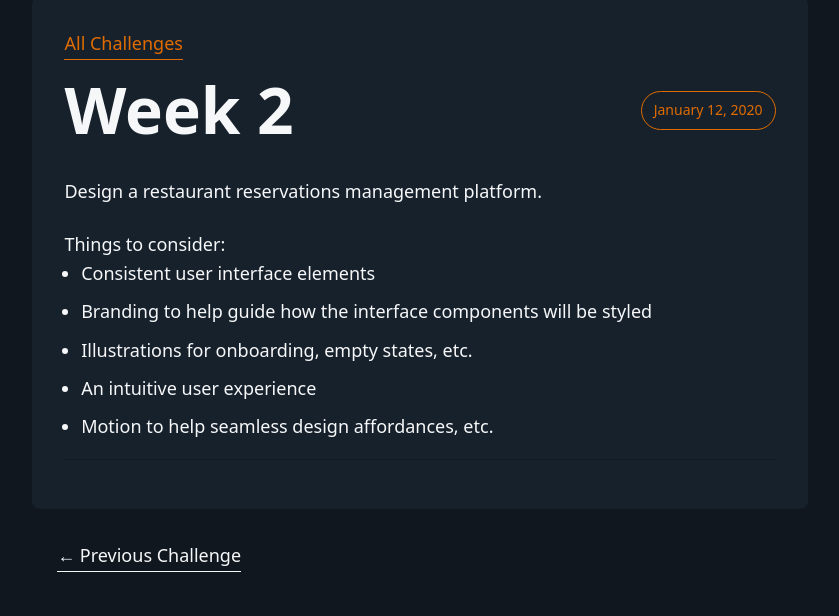
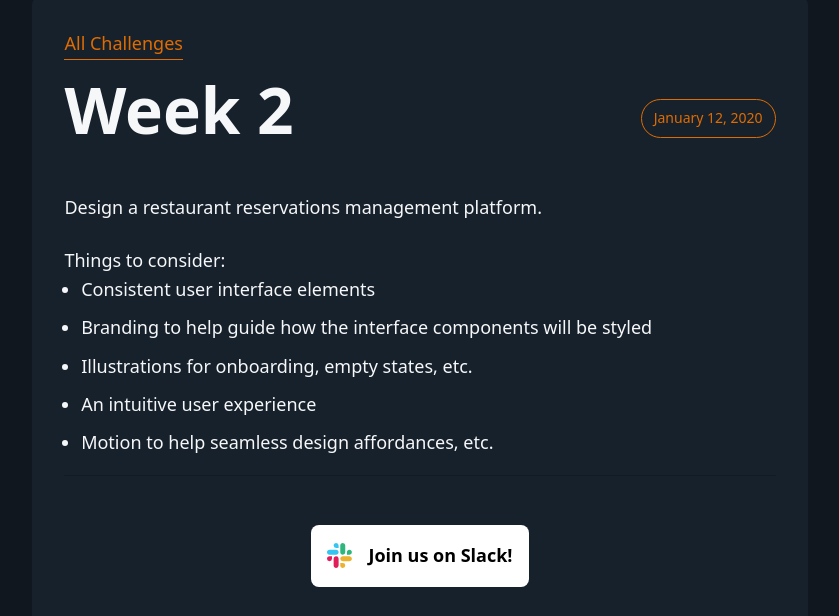
Before and after one commit to TampaBayDesigners/design-challenges-2020, a Gatsby site: page /week-2/ in a window 1280 px wide. Shown: the part 184-800 px from the top of the page, without its empty margins (220-1059 px from the left). Built offline with nearby package versions, Linux system fonts and the light colour scheme; Gatsby itself is replaced by a stand-in of ours; some packages are replaced by stand-ins of ours.

Commit message:
add slack button to posts

```diff
--- a/src/components/Card/index.js
+++ b/src/components/Card/index.js
@@ -17,3 +17,15 @@ export const CardHover = styled(Card)`
     color: ${theme.white};
   }
 `;
+
+export const CardHeader = styled.header`
+  display: flex;
+  align-items: center;
+  justify-content: space-between;
+  margin-bottom: 3.2rem;
+  margin-top: 1.6rem;
+  @media screen and (max-width: 768px) {
+    flex-direction: column;
+    align-items: flex-start;
+  }
+`;
--- /dev/null
+++ b/src/components/SlackButton/index.js
@@ -0,0 +1,39 @@
+import React from 'react';
+import styled from 'styled-components';
+
+const SlackCta = styled.div`
+  display: flex;
+  align-items: center;
+  flex-direction: column;
+  padding: 1.6rem 0;
+`;
+
+const SlackLink = styled.a`
+  display: inline-flex;
+  align-items: center;
+  text-decoration: none;
+  color: inherit;
+  background: white;
+  border-radius: 0.8rem;
+  padding: 1.6rem;
+  margin-top: 1.6rem;
+`;
+
+const SlackLinkContent = styled.span`
+  padding-left: 1.6rem;
+  color: rgba(0,0,0,1);
+  font-weight: 900;
+`;
+
+export const SlackButton = () => {
+  return (
+    <SlackCta>
+      <SlackLink href="https://join.slack.com/t/tampabaydesigners/shared_invite/enQtNjkxOTYxMjM2ODU1LWQzNWYyZDhmZWRkNjBlYTdkZGZmMjZiZTU4NTMzMDkxYTFkNmU0ZjEzZjgyYjRkOWQ1YmEzYWIxNjIyMGU5ODU" target="_blank">
+        <svg xmlns="http://www.w3.org/2000/svg" shapeRendering="geometricPrecision" viewBox="0 0 60 60" width="25" height="25" ariaLabel="Slack"><path d="m21.902.148c-3.299 0-5.973 2.68-5.973 5.985a5.979 5.979 0 0 0 5.973 5.985h5.974v-5.985a5.98 5.98 0 0 0 -5.974-5.985m0 15.96h-15.929c-3.299 0-5.973 2.68-5.973 5.986 0 3.305 2.674 5.985 5.973 5.985h15.93c3.298 0 5.973-2.68 5.973-5.985 0-3.306-2.675-5.986-5.974-5.986" fill="#36c5f0"></path><path d="m59.734 22.094c0-3.306-2.675-5.986-5.974-5.986s-5.973 2.68-5.973 5.986v5.985h5.973a5.98 5.98 0 0 0 5.974-5.985m-15.929 0v-15.961a5.98 5.98 0 0 0 -5.974-5.985c-3.299 0-5.973 2.68-5.973 5.985v15.96c0 3.307 2.674 5.987 5.973 5.987a5.98 5.98 0 0 0 5.974-5.985" fill="#2eb67d"></path><path d="m37.831 60a5.98 5.98 0 0 0 5.974-5.985 5.98 5.98 0 0 0 -5.974-5.985h-5.973v5.985c0 3.305 2.674 5.985 5.973 5.985m0-15.96h15.93c3.298 0 5.973-2.68 5.973-5.986a5.98 5.98 0 0 0 -5.974-5.985h-15.929c-3.299 0-5.973 2.68-5.973 5.985a5.979 5.979 0 0 0 5.973 5.985" fill="#ecb22e"></path><path d="m0 38.054a5.979 5.979 0 0 0 5.973 5.985 5.98 5.98 0 0 0 5.974-5.985v-5.985h-5.974c-3.299 0-5.973 2.68-5.973 5.985m15.929 0v15.96c0 3.306 2.674 5.986 5.973 5.986a5.98 5.98 0 0 0 5.974-5.985v-15.961a5.979 5.979 0 0 0 -5.974-5.985c-3.299 0-5.973 2.68-5.973 5.985" fill="#e01e5a"></path></svg>
+        <SlackLinkContent>
+          Join us on Slack!
+        </SlackLinkContent>
+      </SlackLink>
+    </SlackCta>
+  )
+}
--- a/src/components/bio.js
+++ b/src/components/bio.js
@@ -51,9 +51,6 @@ const Bio = () => {
           borderRadius: `16px`,
         }}
       />
-      <span>
-        By <strong>{author}</strong>
-      </span>
     </div>
   )
 }
--- a/src/templates/blog-post.js
+++ b/src/templates/blog-post.js
@@ -5,9 +5,9 @@ import Layout from "../components/layout"
 import SEO from "../components/seo"
 import { rhythm, scale } from "../utils/typography"
 import theme from "../theme"
-import styled from 'styled-components';
 import { Badge, BadgeOrange, BadgeSuccess } from "../components/Badge"
-import { Card } from "../components/Card"
+import { Card, CardHeader } from "../components/Card"
+import { SlackButton } from "../components/SlackButton"
 
 class BlogPostTemplate extends React.Component {
   render() {
@@ -30,17 +30,11 @@ class BlogPostTemplate extends React.Component {
           }}>
               All Challenges
           </Link>
-          <header style={{
-            display: `flex`,
-            alignItems: `center`,
-            justifyContent: `space-between`,
-            marginBottom: `3.2rem`,
-            marginTop: `1.6rem`,
-          }}>
+          <CardHeader>
             <h1
               style={{
                 marginTop: `0`,
-                marginBottom: `0`,
+                marginBottom: `1.6rem`,
               }}
             >
               {post.frontmatter.title}
@@ -54,13 +48,14 @@ class BlogPostTemplate extends React.Component {
                 {post.frontmatter.date}
               </BadgeOrange>
             </p>
-          </header>
+          </CardHeader>
           <section dangerouslySetInnerHTML={{ __html: post.html }} />
           <hr
             style={{
               marginBottom: rhythm(1),
             }}
           />
+          <SlackButton />
         </Card>
 
         <nav>
```
Also changed, not shown: content/assets/profile-pic.jpg.
